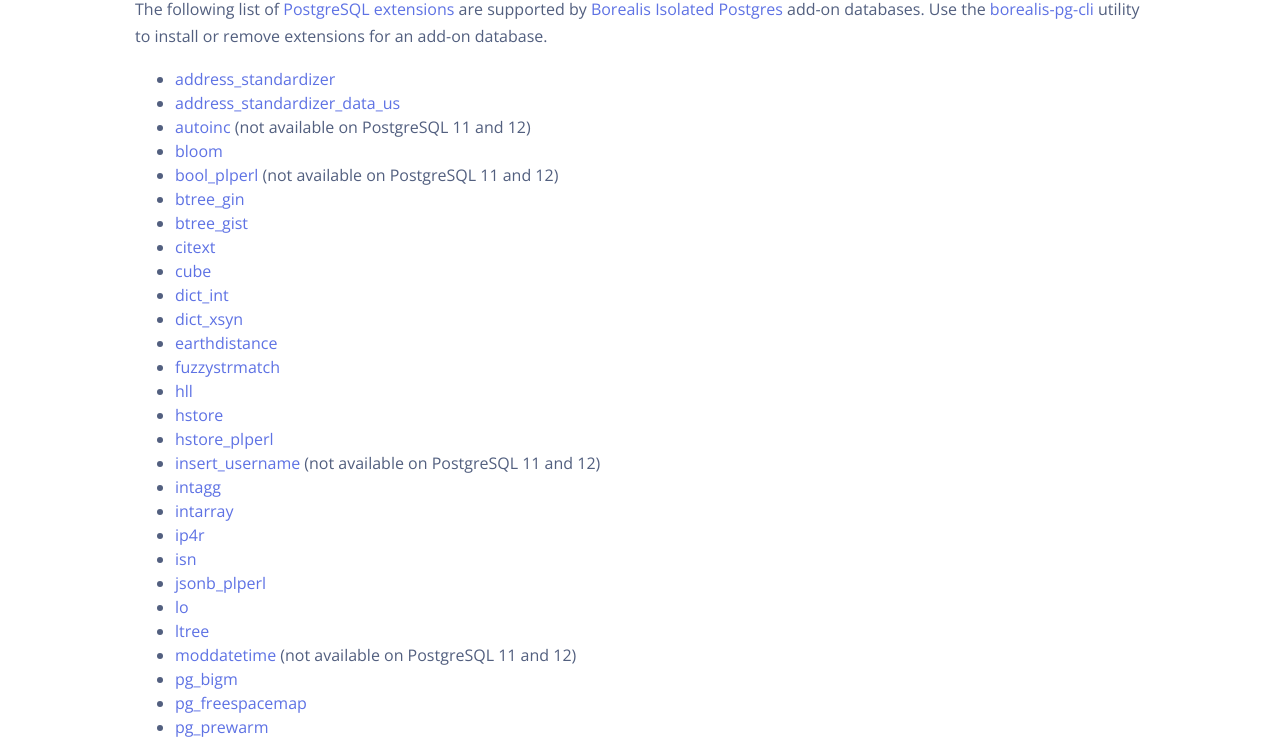
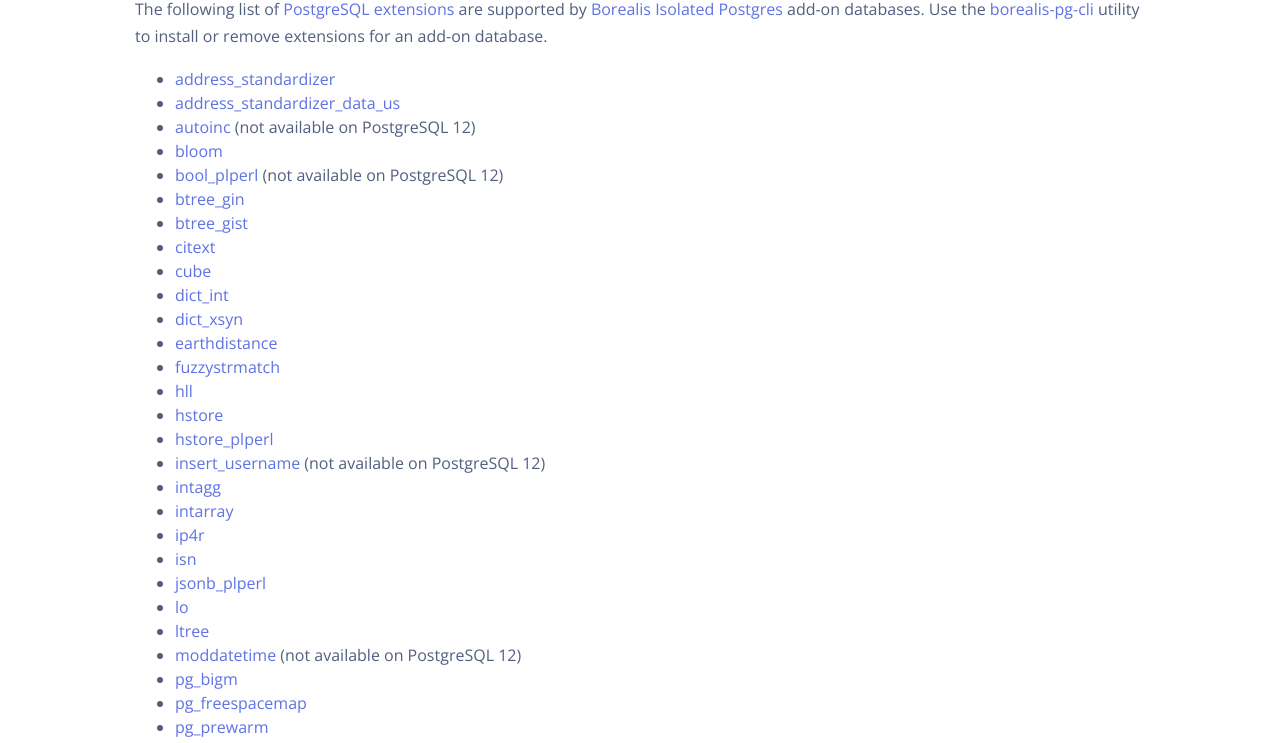
Before and after one commit to OldSneerJaw/borealis-data-www, a Jekyll site: the page built from _pages/pg-extensions-support.md, in a window 1280 px wide and 1400 px high. Shown: the part 307-1050 px from the top of the window. Built offline with Jekyll 4.4.1, drawn with Linux system fonts in a browser that asks for light colours; nearby versions of some CDN libraries; some of the changed text lies outside the part shown.

Commit message:
Remove PostgreSQL 11 references
Borealis Isolated Postgres no longer supports PostgreSQL 11, so all references to that version have been removed.

```diff
--- a/_pages/pg-extensions-support.md
+++ b/_pages/pg-extensions-support.md
@@ -8,9 +8,9 @@
 
 - [address_standardizer](https://postgis.net/docs/manual-3.3/Extras.html#Address_Standardizer)
 - [address_standardizer_data_us](https://postgis.net/docs/manual-3.3/Extras.html#Address_Standardizer)
-- [autoinc](https://www.postgresql.org/docs/15/contrib-spi.html#id-1.11.7.50.6) (not available on PostgreSQL 11 and 12)
+- [autoinc](https://www.postgresql.org/docs/15/contrib-spi.html#id-1.11.7.50.6) (not available on PostgreSQL 12)
 - [bloom](https://www.postgresql.org/docs/15/bloom.html)
-- [bool_plperl](https://www.postgresql.org/docs/15/plperl-funcs.html) (not available on PostgreSQL 11 and 12)
+- [bool_plperl](https://www.postgresql.org/docs/15/plperl-funcs.html) (not available on PostgreSQL 12)
 - [btree_gin](https://www.postgresql.org/docs/15/btree-gin.html)
 - [btree_gist](https://www.postgresql.org/docs/15/btree-gist.html)
 - [citext](https://www.postgresql.org/docs/15/citext.html)
@@ -22,7 +22,7 @@
 - [hll](https://github.com/citusdata/postgresql-hll)
 - [hstore](https://www.postgresql.org/docs/15/hstore.html)
 - [hstore_plperl](https://www.postgresql.org/docs/15/hstore.html#id-1.11.7.27.11)
-- [insert_username](https://www.postgresql.org/docs/15/contrib-spi.html#id-1.11.7.50.7) (not available on PostgreSQL 11 and 12)
+- [insert_username](https://www.postgresql.org/docs/15/contrib-spi.html#id-1.11.7.50.7) (not available on PostgreSQL 12)
 - [intagg](https://www.postgresql.org/docs/15/intagg.html)
 - [intarray](https://www.postgresql.org/docs/15/intarray.html)
 - [ip4r](https://github.com/RhodiumToad/ip4r)
@@ -30,7 +30,7 @@
 - [jsonb_plperl](https://www.postgresql.org/docs/15/datatype-json.html#id-1.5.7.22.20)
 - [lo](https://www.postgresql.org/docs/15/lo.html)
 - [ltree](https://www.postgresql.org/docs/15/ltree.html)
-- [moddatetime](https://www.postgresql.org/docs/15/contrib-spi.html#id-1.11.7.50.8) (not available on PostgreSQL 11 and 12)
+- [moddatetime](https://www.postgresql.org/docs/15/contrib-spi.html#id-1.11.7.50.8) (not available on PostgreSQL 12)
 - [pg_bigm](https://pgbigm.osdn.jp/pg_bigm_en-1-2.html)
 - [pg_freespacemap](https://www.postgresql.org/docs/15/pgfreespacemap.html)
 - [pg_prewarm](https://www.postgresql.org/docs/15/pgprewarm.html)
@@ -51,14 +51,14 @@
 - [pltcl](https://www.postgresql.org/docs/15/pltcl.html)
 - [plv8](https://github.com/plv8/plv8)
 - [postgis](https://www.postgis.net/docs/manual-3.3/)
-- [postgis_raster](https://www.postgis.net/docs/manual-3.3/using_raster_dataman.html) (not available on PostgreSQL 11)
+- [postgis_raster](https://www.postgis.net/docs/manual-3.3/using_raster_dataman.html)
 - [prefix](https://github.com/dimitri/prefix)
 - [rdkit](https://www.rdkit.org/docs/Cartridge.html)
-- [refint](https://www.postgresql.org/docs/15/contrib-spi.html#id-1.11.7.50.5) (not available on PostgreSQL 11 and 12)
+- [refint](https://www.postgresql.org/docs/15/contrib-spi.html#id-1.11.7.50.5) (not available on PostgreSQL 12)
 - [sslinfo](https://www.postgresql.org/docs/15/sslinfo.html)
 - [tablefunc](https://www.postgresql.org/docs/15/tablefunc.html)
 - [tsm_system_rows](https://www.postgresql.org/docs/15/tsm-system-rows.html)
 - [tsm_system_time](https://www.postgresql.org/docs/15/tsm-system-time.html)
 - [unaccent](https://www.postgresql.org/docs/15/unaccent.html)
 - [uuid-ossp](https://www.postgresql.org/docs/15/uuid-ossp.html)
-- [vector](https://github.com/pgvector/pgvector) (not available on PostgreSQL 11)
+- [vector](https://github.com/pgvector/pgvector)
```
